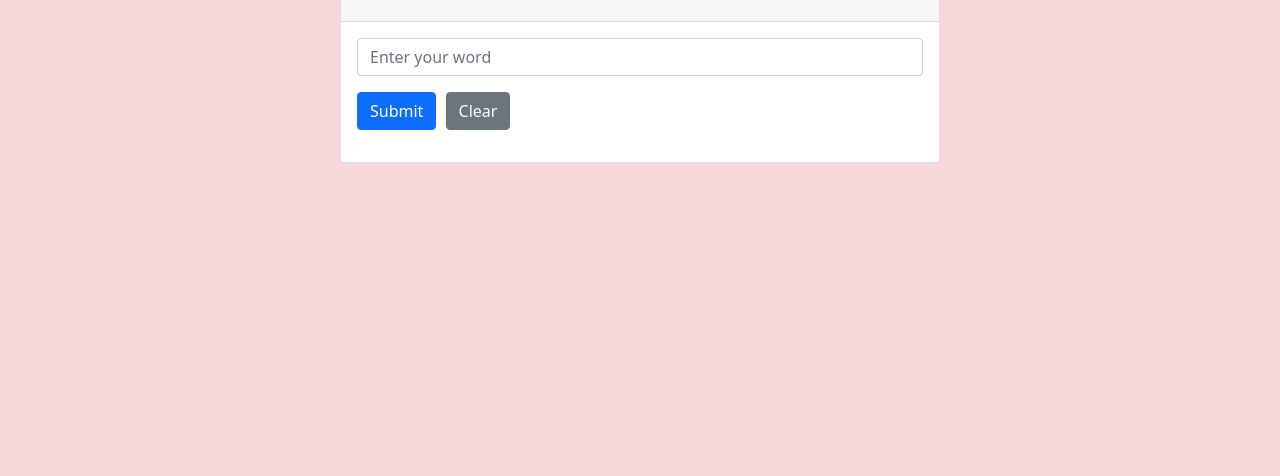
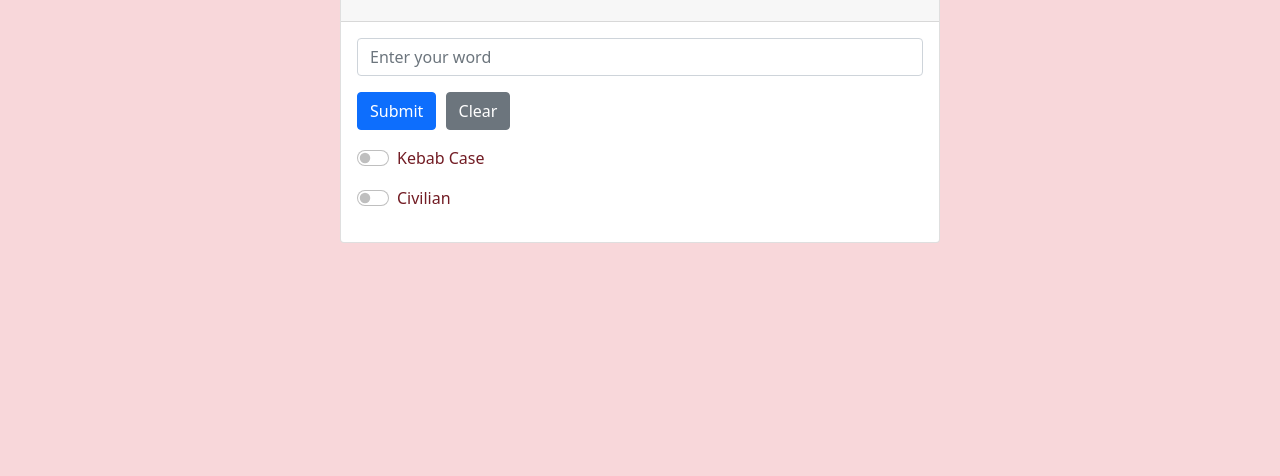
Before and after one commit to cm1803/juliett, a plain HTML site: page index.html in a window 1280 px wide. Shown: the part 260-736 px from the top of the page. Drawn offline with nearby package versions, Linux system fonts and the light colour scheme.

Commit message:
Update index.html

```diff
--- a/index.html
+++ b/index.html
@@ -41,6 +41,14 @@
                     <input type="text" id="inputWord" class="form-control mb-3" placeholder="Enter your word">
                     <button id="submitBtn" class="btn btn-primary mb-3">Submit</button>
                     <button id="clearBtn" class="btn btn-secondary mb-3">Clear</button>
+                    <div class="form-check form-switch mb-3">
+                        <input class="form-check-input" type="checkbox" id="kebabCaseToggle">
+                        <label class="form-check-label" for="kebabCaseToggle">Kebab Case</label>
+                    </div>
+                    <div class="form-check form-switch mb-3">
+                        <input class="form-check-input" type="checkbox" id="civilianToggle">
+                        <label class="form-check-label" for="civilianToggle">Civilian</label>
+                    </div>
                     <ul id="resultList" class="list-group">
                         <!-- Results will be displayed here -->
                     </ul>
```
